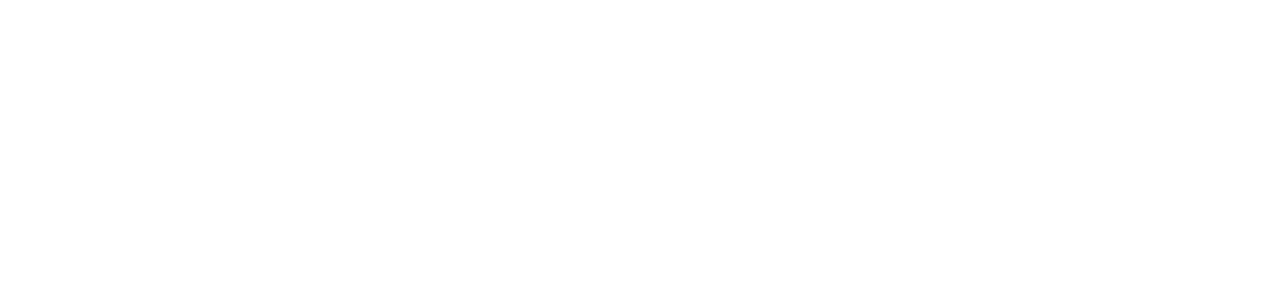
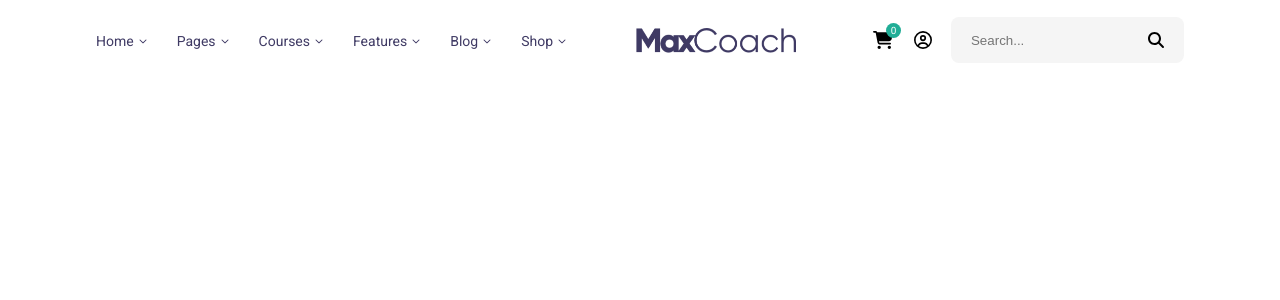
Before and after one commit to SimoneCalzari/proj-html-vuejs, a Vue app: page / in a window 1280 px wide. Shown: the top 300 px of the page. Built offline with nearby package versions, Linux system fonts and the light colour scheme.

Commit message:
feat: header completato

```diff
--- a/src/assets/scss/partials/_reset.scss
+++ b/src/assets/scss/partials/_reset.scss
@@ -3,3 +3,11 @@
   margin: 0;
   box-sizing: border-box;
 }
+
+ul {
+  list-style-type: none;
+}
+
+a {
+  text-decoration: none;
+}
--- a/src/assets/scss/partials/_utilities.scss
+++ b/src/assets/scss/partials/_utilities.scss
@@ -0,0 +1,3 @@
+.flex {
+  display: flex;
+}
--- a/src/assets/scss/partials/_variables.scss
+++ b/src/assets/scss/partials/_variables.scss
@@ -0,0 +1,3 @@
+$links-head: #3f3a64;
+$search-head: #20ad96;
+$input-bkg: #f5f5f5;
--- a/src/components/Header.vue
+++ b/src/components/Header.vue
@@ -1,9 +1,41 @@
 <script>
-export default {};
+import HeaderNav from "./HeaderNav.vue";
+import HeaderLogo from "./HeaderLogo.vue";
+import HeaderSearch from "./HeaderSearch.vue";
+export default {
+  components: {
+    HeaderNav,
+    HeaderLogo,
+    HeaderSearch,
+  },
+};
 </script>
 
 <template>
-  <header></header>
+  <header>
+    <div class="head-container">
+      <div class="head-content flex">
+        <HeaderNav />
+        <HeaderLogo />
+        <HeaderSearch />
+      </div>
+    </div>
+  </header>
 </template>
 
-<style scoped lang="scss"></style>
+<style scoped lang="scss">
+header {
+  background-color: white;
+  height: 80px;
+  .head-container {
+    width: 85%;
+    margin: auto;
+    height: 100%;
+    .head-content {
+      height: 100%;
+      align-items: center;
+      justify-content: space-between;
+    }
+  }
+}
+</style>
--- /dev/null
+++ b/src/components/HeaderLogo.vue
@@ -0,0 +1,19 @@
+<script>
+export default {};
+</script>
+
+<template>
+  <div class="logo-container">
+    <img src="/img/dark-logo.png" alt="Logo MaxCoach" />
+  </div>
+</template>
+
+<style scoped lang="scss">
+.logo-container {
+  width: 160px;
+  img {
+    width: 100%;
+    display: block;
+  }
+}
+</style>
--- /dev/null
+++ b/src/components/HeaderNav.vue
@@ -0,0 +1,29 @@
+<script>
+import NavElement from "./NavElement.vue";
+export default {
+  data() {
+    return {
+      links: ["Home", "Pages", "Courses", "Features", "Blog", "Shop"],
+    };
+  },
+  components: {
+    NavElement,
+  },
+};
+</script>
+
+<template>
+  <nav>
+    <ul class="flex">
+      <li v-for="link in links">
+        <NavElement :linkName="link" />
+      </li>
+    </ul>
+  </nav>
+</template>
+
+<style scoped lang="scss">
+ul {
+  gap: 30px;
+}
+</style>
--- /dev/null
+++ b/src/components/HeaderSearch.vue
@@ -0,0 +1,61 @@
+<script>
+export default {};
+</script>
+
+<template>
+  <div class="header-right flex">
+    <div class="icon flex">
+      <font-awesome-icon icon="fa-solid fa-cart-shopping" />
+      <div class="notify">0</div>
+    </div>
+    <div class="icon flex">
+      <font-awesome-icon icon="fa-regular fa-circle-user" />
+    </div>
+    <div class="search-bar flex">
+      <input type="text" placeholder="Search..." />
+      <font-awesome-icon icon="fa-solid fa-magnifying-glass" />
+    </div>
+  </div>
+</template>
+
+<style scoped lang="scss">
+@use "../assets/scss/partials/variables" as *;
+.header-right {
+  gap: 5px;
+  align-items: center;
+  .icon {
+    position: relative;
+    height: 35px;
+    width: 35px;
+    align-items: center;
+    justify-content: center;
+    font-size: 18px;
+    .notify {
+      font-size: 10px;
+      color: white;
+      text-align: center;
+      vertical-align: middle;
+      background-color: $search-head;
+      height: 15px;
+      width: 15px;
+      line-height: 15px;
+      border-radius: 50%;
+      position: absolute;
+      top: 0;
+      right: 0;
+    }
+  }
+  .search-bar {
+    background-color: $input-bkg;
+    align-items: center;
+    padding: 15px 20px;
+    border-radius: 8px;
+    margin-left: 5px;
+    input {
+      background-color: transparent;
+      outline: none;
+      border: none;
+    }
+  }
+}
+</style>
--- /dev/null
+++ b/src/components/NavElement.vue
@@ -0,0 +1,31 @@
+<script>
+export default {
+  props: {
+    linkName: String,
+  },
+};
+</script>
+
+<template>
+  <div class="element">
+    <a href="#">{{ linkName }}</a>
+    <font-awesome-icon icon="fa-solid fa-chevron-down" />
+  </div>
+</template>
+
+<style scoped lang="scss">
+@use "../assets/scss/partials/variables" as *;
+
+.element {
+  color: $links-head;
+  & > *:nth-child(2) {
+    font-size: 8px;
+    vertical-align: middle;
+  }
+  a {
+    color: $links-head;
+    font-size: 14px;
+    margin-right: 5px;
+  }
+}
+</style>
--- a/src/main.js
+++ b/src/main.js
@@ -13,9 +13,12 @@
 import { FontAwesomeIcon } from "@fortawesome/vue-fontawesome";
 
 /* import specific icons */
-import { faUserSecret } from "@fortawesome/free-solid-svg-icons";
+import { faChevronDown } from "@fortawesome/free-solid-svg-icons";
+import { faCartShopping } from "@fortawesome/free-solid-svg-icons";
+import { faCircleUser } from "@fortawesome/free-regular-svg-icons";
+import { faMagnifyingGlass } from "@fortawesome/free-solid-svg-icons";
 
 /* add icons to the library */
-library.add(faUserSecret);
+library.add(faChevronDown, faCartShopping, faCircleUser, faMagnifyingGlass);
 
 createApp(App).component("font-awesome-icon", FontAwesomeIcon).mount("#app");
```
Also changed, not shown: public/img/dark-logo.png (added).
